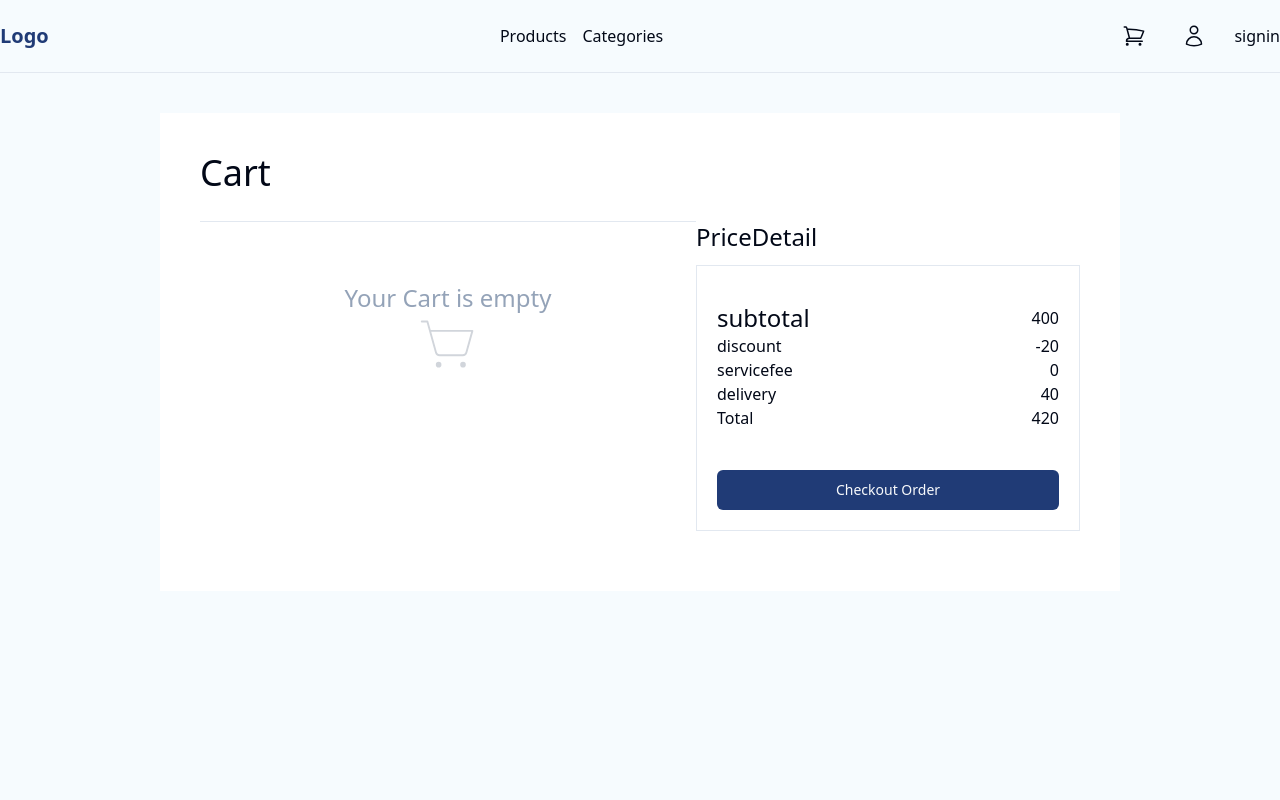
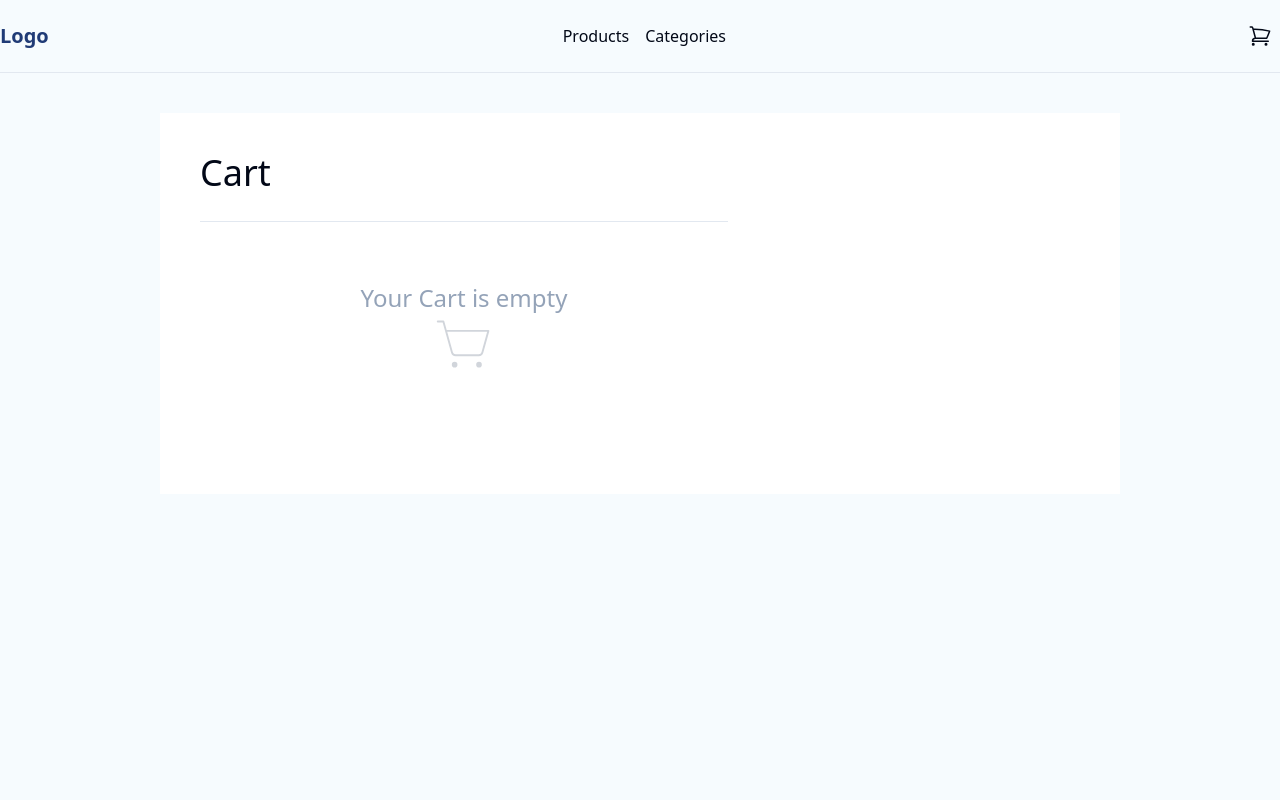
Before and after one commit to bewuket0/CNC-Aesthetics-frontend, a React (Vite) app: page /cart in a window 1280 px wide. Shown: the top 800 px of the page. Built offline with nearby package versions, Linux system fonts and the light colour scheme.

Commit message:
change the pirce datas on checkout confirm page to zustand data

```diff
--- a/src/components/PriceDetail.jsx
+++ b/src/components/PriceDetail.jsx
@@ -2,7 +2,29 @@ import React from "react";
 import { Label } from "@/components/ui/label";
 import { Switch } from "@/components/ui/switch";
 import { Button } from "@/components/ui/button";
+import { useStore } from "@/store/store";
+
 const PriceDetail = () => {
+  const cartItems = useStore((state) => state.cartItems);
+  const toBeDelivered = useStore((state) => state.toBeDelivered);
+  const deliveryCost = useStore((state) => state.deliveryCost);
+
+  let totalDiscount = 0;
+  let totalPrice = 0;
+  let totalDelivery = toBeDelivered ? deliveryCost : 0;
+
+  cartItems.map((item) => {
+    console.log("item.discount   :-  ", item.discount);
+    totalDiscount += item.discount;
+
+    totalPrice = totalPrice + item.product_price * item.quantity;
+  });
+
+  const totalPriceAfterDiscount = totalPrice - totalDiscount + totalDelivery;
+  console.log("cartItems   :-  ", cartItems);
+  console.log("toBeDelivered   :-  ", toBeDelivered);
+  console.log("deliveryCost   :-  ", deliveryCost);
+
   return (
     <div className="w-full">
       <h2 className="mb-3 text-2xl">PriceDetail</h2>
@@ -17,23 +39,31 @@ const PriceDetail = () => {
         <div className="mt-4">
           <div className="flex items-center justify-between">
             <p className="text-2xl">subtotal</p>
-            <p>400 </p>
           </div>
+          <div className="mt-3 flex flex-col gap-y-1">
             <div className="flex items-center justify-between">
               <p>discount</p>
-            <p>-20</p>
+              <p>{totalDiscount}</p>
             </div>
             <div className="flex items-center justify-between">
               <p>servicefee</p>
               <p>0</p>
             </div>
             <div className="flex items-center justify-between">
-            <p>delivery</p>
-            <p>40</p>
+              <p>vat</p>
+              <p>0</p>
             </div>
             <div className="flex items-center justify-between">
-            <p>Total</p>
-            <p>420</p>
+              <p>delivery</p>
+              <p>{totalDelivery}</p>
+            </div>
+            <div className="flex items-center justify-between">
+              <p>Price</p>
+              <p>{totalPrice}</p>
+            </div>
+            <div className="my-1 flex items-center justify-between border-t py-2">
+              <p className="font-medium">Total Price</p>
+              <p>{totalPriceAfterDiscount}</p>
             </div>
             <div className="mt-10 w-full">
               <Button className="w-full bg-custom-primary hover:bg-sky-800">
@@ -43,6 +73,7 @@ const PriceDetail = () => {
           </div>
         </div>
       </div>
+    </div>
   );
 };
 
--- a/src/components/productCard.jsx
+++ b/src/components/productCard.jsx
@@ -41,24 +41,7 @@ const ProductCard = ({ product }) => {
   const product_in_cart = cartItems.find(
     (product) => product.product_code == product_code
   );
-  console.log("product_in_cart ==> ", product_in_cart);
-
-  // const addusetore = useStore((state) =>
-  //   state.addCartItem({
-  //     productName: "New Product 00",
-  //     productImage: "/path/to/image.jpg",
-  //     discount: 10,
-  //     quantity: 3,
-  //     price: 130,
-  //   })
-  // );
-  // const add = useStore.getState().addCartItem({
-  //   productName: "New Product",
-  //   productImage: "/path/to/image.jpg",
-  //   discount: 5,
-  //   quantity: 1,
-  //   price: 100,
-  // });
+  // console.log("product_in_cart ==> ", product_in_cart);
 
   const incrementQuantity = useStore((state) => state.incrementQuantity);
   const decrementQuantity = useStore((state) => state.decrementQuantity);
@@ -75,11 +58,13 @@ const ProductCard = ({ product }) => {
         <img src={product_image} className="h-[200px] w-full rounded-t-lg" />
         <div>
           {/* <h2>Category</h2> */}
-          <p className="my-1 text-xl font-semibold">{product_name}</p>
-          {/* <p className="text-md border">
-            Lorem ipsum, dolor sit amet con sec tetur adipisicing elit. Ducimus,
-            repellat.
-          </p> */}
+          {/* <p className="my-1 text-lg font-semibold">{product_name}</p> */}
+          <p className="my-1 text-lg font-semibold">
+            {product_name.length > 25
+              ? `${product_name.slice(0, 25)} ...`
+              : product_name}
+          </p>
+
           <div className="flex justify-between">
             <p className="text-lg text-sky-700">{product_price} Birr</p>
             <p className="text-md text-slate-400 line-through">
@@ -95,25 +80,25 @@ const ProductCard = ({ product }) => {
             Detail
           </Link>
           {product_in_cart ? (
-            <div className="flex items-center space-x-2">
-              <Button
+            <div className="my-2 flex items-center space-x-2">
+              <button
                 onClick={() => decrementQuantity(product_in_cart.product_code)}
-                // className="flex h-6 w-6 items-center justify-center rounded border"
-                size="icon"
-                className="bg-transparent font-bold"
+                className="flex h-6 w-6 cursor-pointer items-center justify-center rounded border hover:bg-sky-600 hover:text-white"
+                // size="icon"
+                // className="bg-transparent font-bold"
               >
-                <IoRemove size={34} />
-              </Button>
+                <IoRemove />
+              </button>
               <span>{product_in_cart.quantity}</span>
-              <Button
+              <buton
                 onClick={() => incrementQuantity(product_in_cart.product_code)}
-                size="icon"
-                className="bg-transparent font-bold"
+                // size="icon"
+                // className="bg-transparent font-bold"
 
-                // className="flex h-6 w-6 items-center justify-center rounded border"
+                className="flex h-6 w-6 cursor-pointer items-center justify-center rounded border hover:bg-sky-600 hover:text-white"
               >
-                <IoAdd size={34} />
-              </Button>
+                <IoAdd />
+              </buton>
             </div>
           ) : (
             <Button
--- a/src/pages/user/Cart.jsx
+++ b/src/pages/user/Cart.jsx
@@ -146,9 +146,11 @@ const Cart = () => {
               </div>
             </div>
           </div>
-          <div className="min-w-96 space-y-5 py-5">
-            <PriceDetail />
-          </div>
+          {cartItems.length > 0 && (
+            <div className="min-w-96 space-y-5 py-5">
+              <PriceDetail />
+            </div>
+          )}
         </div>
       </div>
     </div>
--- a/src/pages/user/Navigation.jsx
+++ b/src/pages/user/Navigation.jsx
@@ -65,7 +65,7 @@ const Navigation = () => {
               />
             </svg>
           </Link>
-          <Link
+          {/* <Link
             className="rounded-full p-2 transition-colors hover:bg-blue-800"
             aria-label="Account"
           >
@@ -84,7 +84,7 @@ const Navigation = () => {
               />
             </svg>
           </Link>
-          <Link to={"#"}>signin</Link>
+          <Link to={"#"}>signin</Link> */}
         </div>
       </div>
     </header>
--- a/src/pages/user/Products.jsx
+++ b/src/pages/user/Products.jsx
@@ -126,23 +126,15 @@ const Products = () => {
                     </SelectItem>
                   );
                 })}
-                {/* <SelectLabel>Categories</SelectLabel>
-                <SelectItem value="apple">Apple</SelectItem>
-                <SelectItem value="banana">Banana</SelectItem>
-                <SelectItem value="blueberry">Blueberry</SelectItem>
-                <SelectItem value="grapes">Grapes</SelectItem>
-                <SelectItem value="pineapple">Pineapple</SelectItem> */}
               </SelectGroup>
             </SelectContent>
           </Select>
         </div>
       </div>
       {/* className="flex flex-row flex-wrap justify-start gap-x-14 gap-y-9" */}
-      <div className="flex flex-wrap items-start gap-4">
+      <div className="flex flex-wrap items-start gap-6">
         {/* <div className="grid grid-cols-3 items-start gap-y-10 sm:grid-cols-4"> */}
-        {/* {productsList.map((product) => {
-          return <ProductCard product={product} />;
-        })} */}
+
         {products_list?.docs.map((product) => {
           return <ProductCard product={product} />;
         })}
--- a/src/store/store.js
+++ b/src/store/store.js
@@ -33,6 +33,8 @@ const store = (set) => ({
     //   price: 190,
     // },
   ],
+  toBeDelivered: true,
+  deliveryCost: 25,
   //   addTask: ({ productName, state, id }) =>
   //     set((store) => ({
   //       tasks: [...store.tasks, { productName, state, id }],
```
Lines whose indentation alone changed are shown as unchanged.
